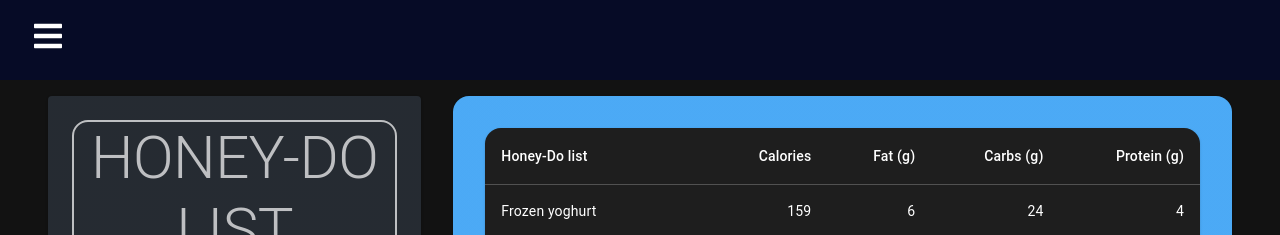
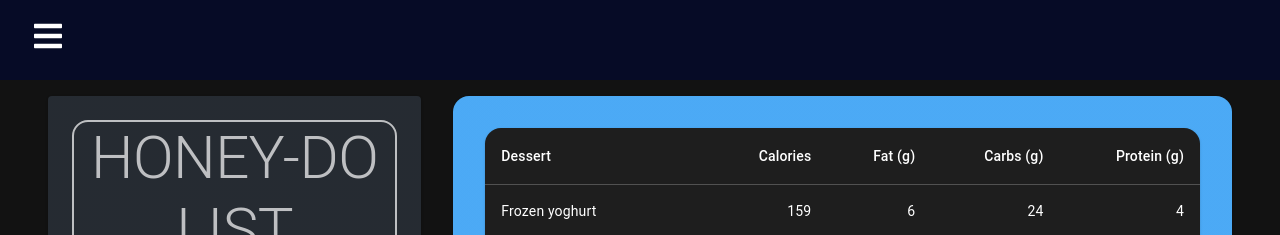
Before and after one commit to SeanECurrie/WEEK-8-REACT-HW, a React (Create React App) app: page /Grid in a window 1280 px wide. Shown: the top 235 px of the page. Built offline with nearby package versions, Linux system fonts and the light colour scheme.

Commit message:
Update MyCustomTable.jsx

```diff
--- a/src/components/MyCustomTable.jsx
+++ b/src/components/MyCustomTable.jsx
@@ -39,7 +39,7 @@ export default class MyCustomButton extends Component {
           <Table sx={{ minWidth: 650 }} aria-label="simple table">
             <TableHead>
               <TableRow>
-                <TableCell>Honey-Do list</TableCell>
+                <TableCell>Dessert</TableCell>
                 <TableCell align="right">Calories</TableCell>
                 <TableCell align="right">Fat&nbsp;(g)</TableCell>
                 <TableCell align="right">Carbs&nbsp;(g)</TableCell>
```
